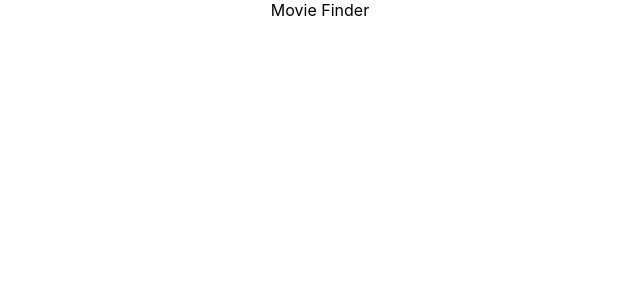
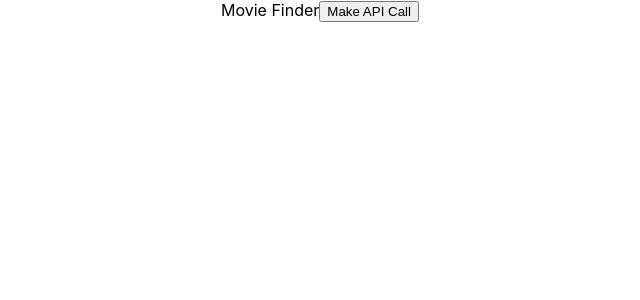
Before and after one commit to javar10/react_movie_finder_project, a React (Create React App) app: page / in a window 1280 px wide. Shown: the top 300 px of the page, without its empty margins (320-960 px from the left). Built offline with nearby package versions, Linux system fonts and the light colour scheme.

Commit message:
second commit, started working with TMDB api

```diff
--- a/src/App.js
+++ b/src/App.js
@@ -1,9 +1,29 @@
 import './App.css';
 
 function App() {
+
+  const handleApiCall = () => {
+    console.log("Hello World")
+
+    const options = {
+      method: 'GET',
+      headers: {
+        accept: 'application/json',
+        Authorization: 'Bearer ${process.env.TMDB_ACCESS_TOKEN}'
+      }
+    };
+
+    fetch('https://api.themoviedb.org/3/discover/movie?include_adult=false&include_video=false&language=en-US&page=1&sort_by=popularity.desc&with_genres=comedy', options)
+      .then(response => response.json())
+      .then(response => console.log(response))
+      .catch(err => console.error(err));
+  }
+
+
   return (
     <div className="App">
       Movie Finder
+      <button onClick={handleApiCall}>Make API Call</button>
     </div>
   );
 }
```
Also changed, not shown: 1 other file (tests, documents, lock files or other folders).
